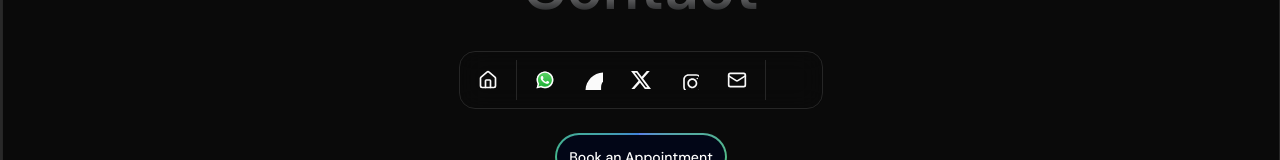
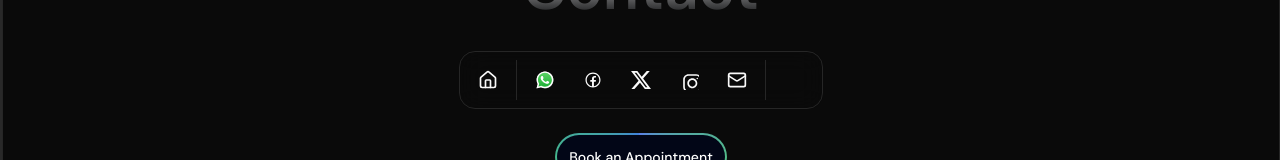
Before and after one commit to bhavishya2324/ultragleam4, a Next.js app: page /contact in a window 1280 px wide. Shown: the part 382-542 px from the top of the page. Built offline with nearby package versions, Linux system fonts and the light colour scheme.

Commit message:
Update docs.tsx

```diff
--- a/src/components/global/docs.tsx
+++ b/src/components/global/docs.tsx
@@ -22,17 +22,20 @@ const Icons = {
   calendar: (props: IconProps) => <CalendarIcon {...props} />,
   email: (props: IconProps) => <MailIcon {...props} />,
   facebook: (props: IconProps) => (
-    <svg viewBox="0 0 24 24"
+    <svg viewBox="0 0 32 32"
       width="32px"
+       x="0px"
+      y="0px"
       height="32px"
       xmlns="http://www.w3.org/2000/svg" {...props}>
       <title>Facebook</title>
       <path
         fill="currentColor"
-       d="M25,3C12.85,3,3,12.85,3,25c0,11.03,8.125,20.137,18.712,21.728V30.831h-5.443v-5.783h5.443v-3.848 c0-6.371,3.104-9.168,8.399-9.168c2.536,0,3.877,0.188,4.512,0.274v5.048h-3.612c-2.248,0-3.033,2.131-3.033,4.533v3.161h6.588 l-0.894,5.783h-5.694v15.944C38.716,45.318,47,36.137,47,25C47,12.85,37.15,3,25,3z"
+      d="M 16 4 C 9.3844276 4 4 9.3844276 4 16 C 4 22.615572 9.3844276 28 16 28 C 22.615572 28 28 22.615572 28 16 C 28 9.3844276 22.615572 4 16 4 z M 16 6 C 21.534692 6 26 10.465308 26 16 C 26 21.027386 22.311682 25.161277 17.488281 25.878906 L 17.488281 18.916016 L 20.335938 18.916016 L 20.783203 16.023438 L 17.488281 16.023438 L 17.488281 14.443359 C 17.488281 13.242359 17.882859 12.175781 19.005859 12.175781 L 20.810547 12.175781 L 20.810547 9.6523438 C 20.493547 9.6093438 19.822688 9.515625 18.554688 9.515625 C 15.906688 9.515625 14.355469 10.913609 14.355469 14.099609 L 14.355469 16.023438 L 11.632812 16.023438 L 11.632812 18.916016 L 14.355469 18.916016 L 14.355469 25.853516 C 9.6088556 25.070647 6 20.973047 6 16 C 6 10.465308 10.465308 6 16 6 z"
       />
     </svg>
   ),
+
 
 
 
```
